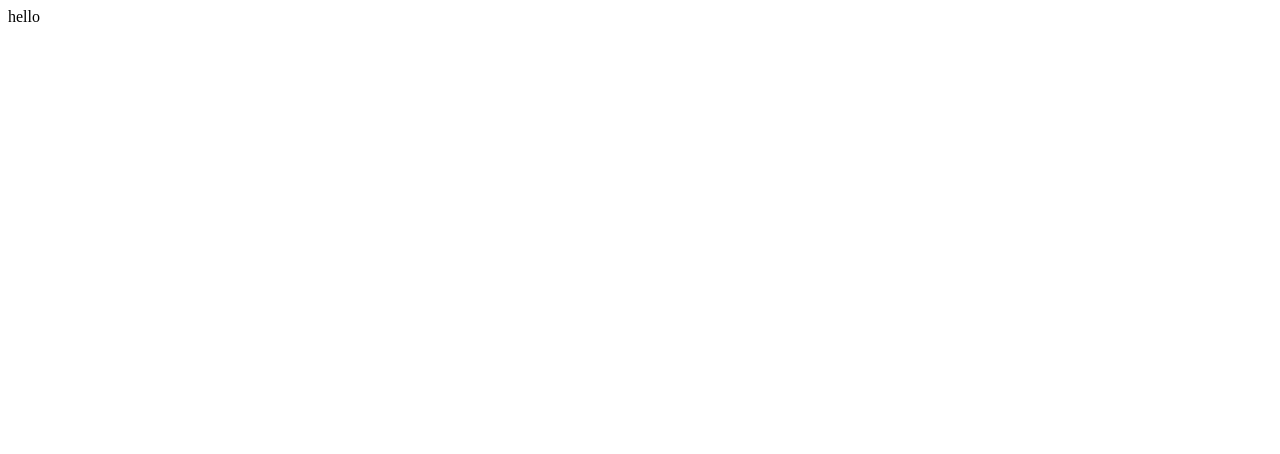
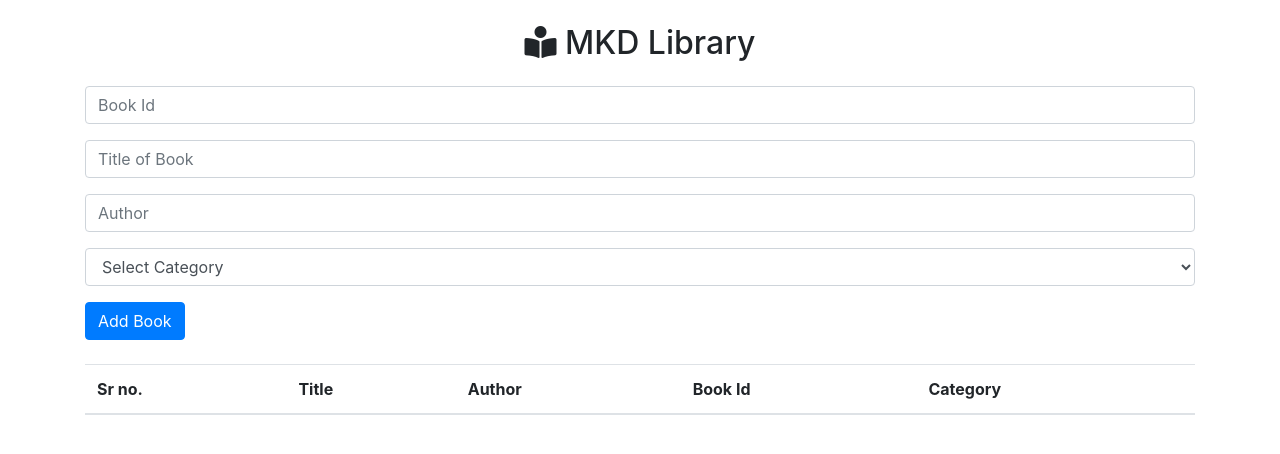
Before and after one commit to makdoom/bookLister, a website: page dist/index.html in a window 1280 px wide. Drawn offline with nearby package versions, Linux system fonts and the light colour scheme.

Commit message:
UI of the Application

```diff
--- a/dist/index.html
+++ b/dist/index.html
@@ -3,10 +3,74 @@
   <head>
     <meta charset="UTF-8" />
     <meta name="viewport" content="width=device-width, initial-scale=1.0" />
+    <!-- CSS only -->
+    <link
+      rel="stylesheet"
+      href="https://stackpath.bootstrapcdn.com/bootstrap/4.5.0/css/bootstrap.min.css"
+    />
+
+    <!-- Custome CSS -->
+    <link rel="stylesheet" href="sass/style.css" />
+
+    <!-- Font Awesome -->
+    <link
+      rel="stylesheet"
+      href="https://cdnjs.cloudflare.com/ajax/libs/font-awesome/5.13.0/css/all.min.css"
+    />
     <title>MKD Library App</title>
   </head>
   <body>
-    hello
+    <div class="container mt-4">
+      <h2 class="text-center">
+        <i class="fas fa-book-reader primary"></i> MKD <span>Library</span>
+      </h2>
+
+      <form id="book-form" class="mt-4">
+        <div class="form-group">
+          <input type="text" class="form-control" placeholder="Book Id" />
+        </div>
+        <div class="form-group mt-3">
+          <input type="text" class="form-control" placeholder="Title of Book" />
+        </div>
+
+        <div class="form-group mt-3">
+          <input type="text" class="form-control" placeholder="Author" />
+        </div>
+
+        <div class="form-group mt-3">
+          <select id="inputState" class="form-control">
+            <option selected>Select Category</option>
+            <option>Technology</option>
+            <option>Science</option>
+            <option>Entertainment</option>
+            <option>Novels</option>
+            <option>Fiction</option>
+          </select>
+        </div>
+
+        <div class="form-action mt-1">
+          <input class="btn btn-primary" type="submit" value="Add Book" />
+        </div>
+      </form>
+
+      <table class="table table-striped mt-4">
+        <thead>
+          <tr>
+            <th scope="col">Sr no.</th>
+            <th scope="col">Title</th>
+            <th scope="col">Author</th>
+            <th scope="col">Book Id</th>
+            <th scope="col">Category</th>
+          </tr>
+        </thead>
+        <tbody class="book-list"></tbody>
+      </table>
+    </div>
+
+    <!-- JS, Popper.js, and jQuery -->
+    <script src="https://code.jquery.com/jquery-3.5.1.slim.min.js"></script>
+    <script src="https://cdn.jsdelivr.net/npm/popper.js@1.16.0/dist/umd/popper.min.js"></script>
+    <script src="https://stackpath.bootstrapcdn.com/bootstrap/4.5.0/js/bootstrap.min.js"></script>
     <script src="js/app.js"></script>
   </body>
 </html>
```
